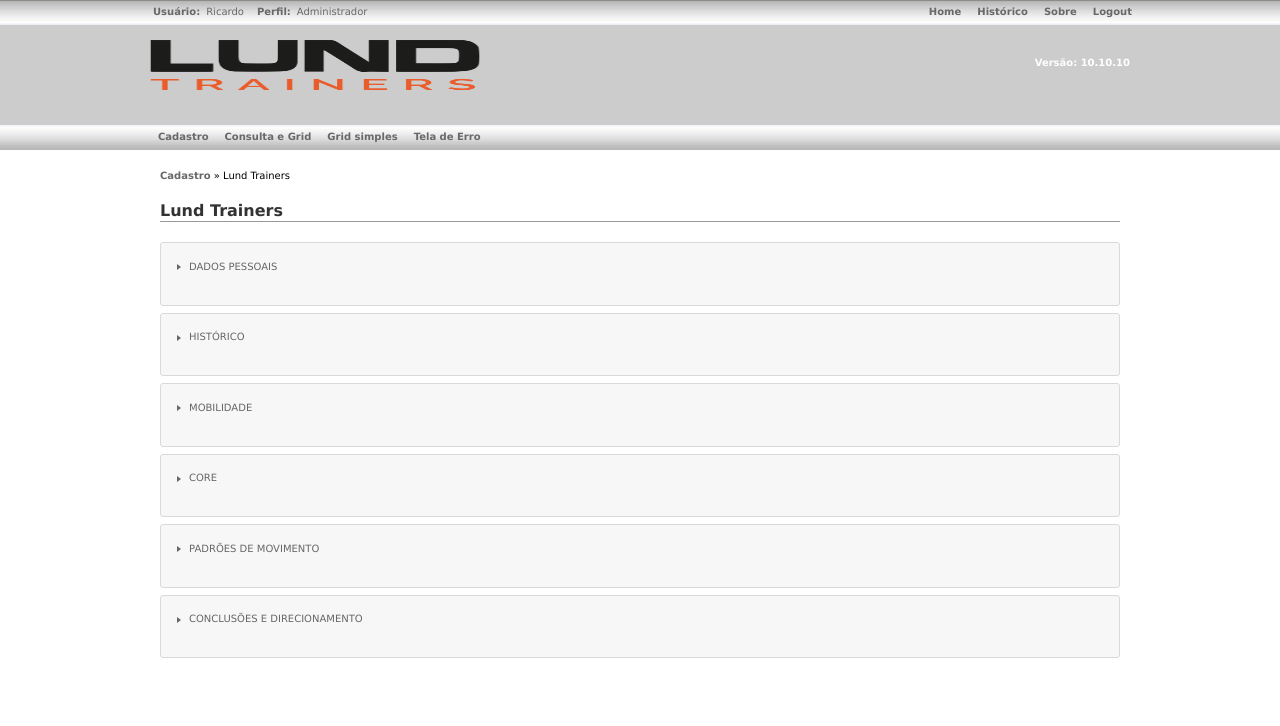
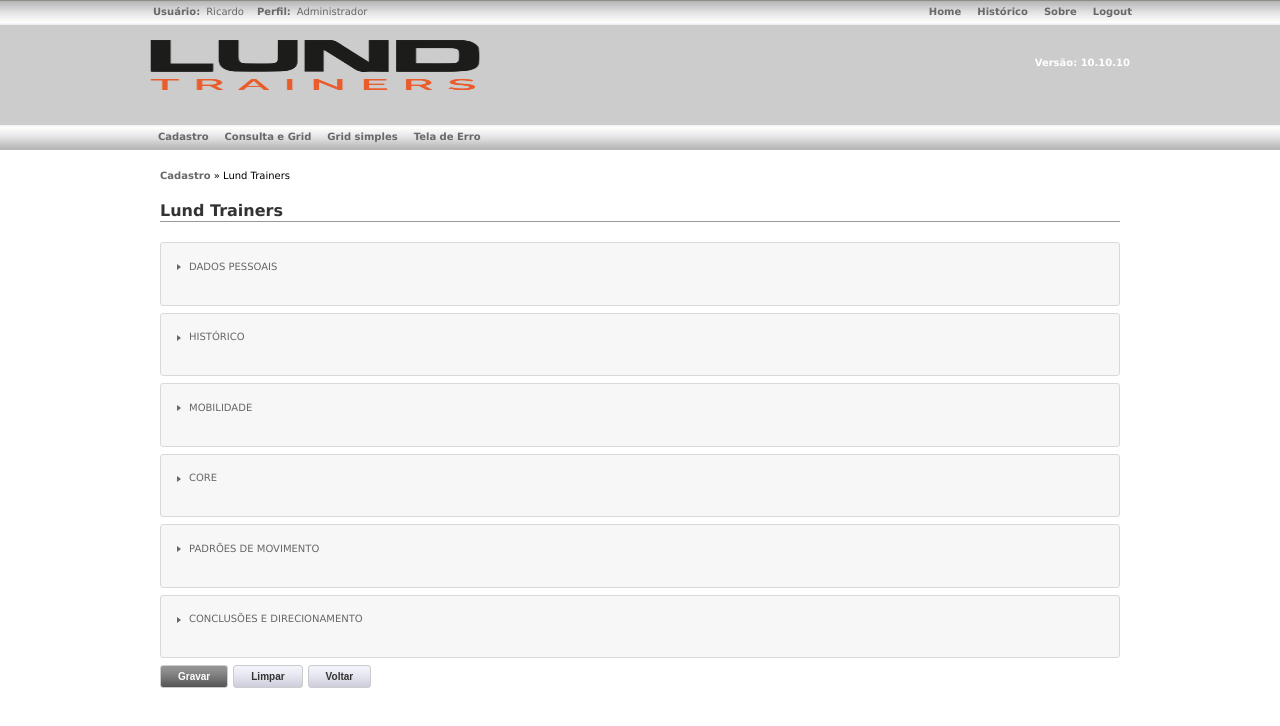
Before and after one commit to jessicaRRSantos/reactJs, a React (Create React App) app in the folder minha-primeira-app/: page /cadastro in a window 1280 px wide. Shown: the top 726 px of the page. Built offline with nearby package versions, Linux system fonts and the light colour scheme.

Commit message:
inserção de botões no formulário de cadastro

```diff
--- a/minha-primeira-app/src/components/Cadastro/index.js
+++ b/minha-primeira-app/src/components/Cadastro/index.js
@@ -24,6 +24,11 @@
                         <div className="FormVertical">
                             <Formulario />
                         </div>
+                        <div className="FormLineButtons">
+                            <input name="button" type="button" value="Gravar" className="FormButtonAction"/>
+                            <input name="BtCancelar" type="reset" className="FormButton" id="BtCancelar" value="Limpar" />
+                            <Link to="/"><input name="BtCancelar2" type="button" className="FormButton" id="BtCancelar2" value="Voltar"/></Link>
+                        </div>
                     </div>
                 </div>
             </div>
```
